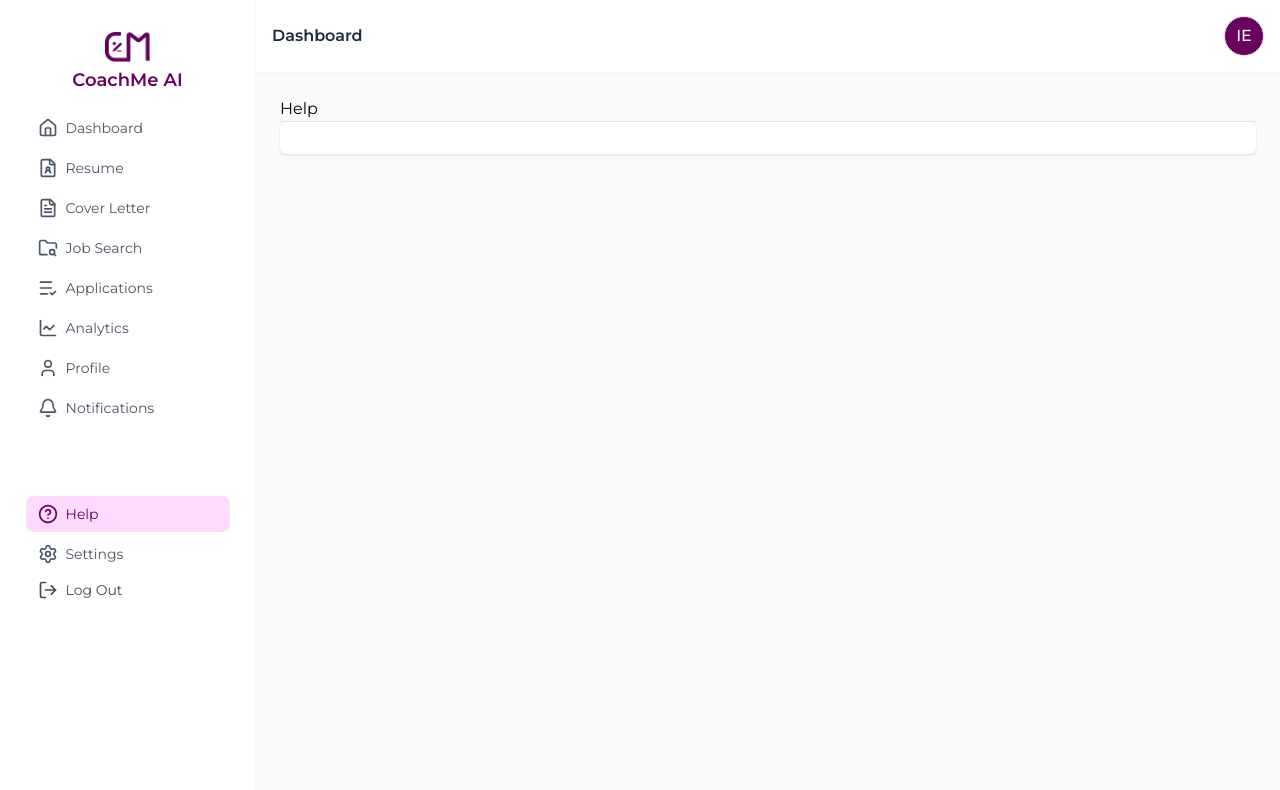
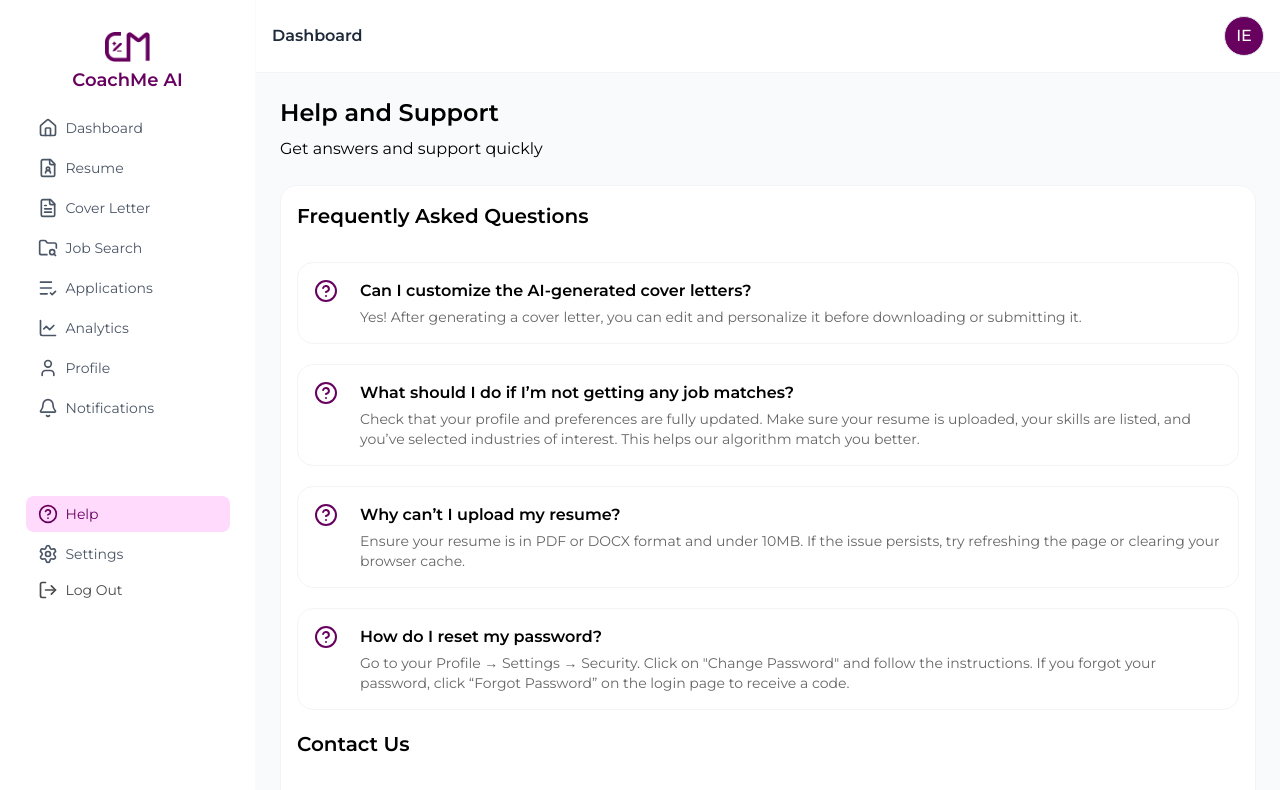
Before and after one commit to TheSkillGarage/coachme_ai, a React (Vite) app: page /user/help in a window 1280 px wide. Shown: the top 790 px of the page. Built offline with nearby package versions, Linux system fonts and the light colour scheme; sample sign-in values are in the browser's storage.

Commit message:
added help page

```diff
--- a/src/pages/help/index.tsx
+++ b/src/pages/help/index.tsx
@@ -1,16 +1,113 @@
+import { CircleQuestionMark, Mail, MessageSquare, Phone } from 'lucide-react';
+import { Card } from '../../components/ui/card';
+import HelmetLayout, { type HelmetProps } from '../../layouts/helmetlayout';
 
-import { Tabs } from '../../components/ui/tab';
-import HelmetLayout, { type HelmetProps } from '../../layouts/helmetlayout';
+interface HelpQuestions {
+  question: string;
+  answer: string;
+}
+
+interface ContactUs {
+  method: string;
+  value: string;
+  icon: React.ReactNode;
+}
+
+const help: HelpQuestions[] = [
+  {
+    question: 'Can I customize the AI-generated cover letters?',
+    answer:
+      'Yes! After generating a cover letter, you can edit and personalize it before downloading or submitting it.',
+  },
+  {
+    question: 'What should I do if I’m not getting any job matches?',
+    answer:
+      'Check that your profile and preferences are fully updated. Make sure your resume is uploaded, your skills are listed, and you’ve selected industries of interest. This helps our algorithm match you better.',
+  },
+  {
+    question: 'Why can’t I upload my resume?',
+    answer:
+      'Ensure your resume is in PDF or DOCX format and under 10MB. If the issue persists, try refreshing the page or clearing your browser cache.',
+  },
+  {
+    question: 'How do I reset my password?',
+    answer:
+      'Go to your Profile → Settings → Security. Click on "Change Password" and follow the instructions. If you forgot your password, click “Forgot Password” on the login page to receive a code.',
+  },
+];
+
+const contactUs: ContactUs[] = [
+  {
+    method: 'Live Chat',
+    value: 'Chat with us for quick support',
+    icon: <MessageSquare className="text-[#2563EB] shrink-0" />,
+  },
+  {
+    method: 'Email',
+    value: 'support@coachmeai.com',
+    icon: <Mail className="text-[#166534] shrink-0" />,
+  },
+  {
+    method: 'Call',
+    value: '+2349067678987',
+    icon: <Phone className="text-[#FF1D00] shrink-0" />,
+  },
+];
+
 export default function Main() {
   const tags: HelmetProps = {
     pageTitle: 'Help',
-        description: ""
-    }
+    description: '',
+  };
+
   return (
     <HelmetLayout {...tags}>
-            <div className=''>Help
-                <Tabs tabs={[]} />
+      <div className="">
+        <p className="mb-2 font-semibold text-2xl">Help and Support</p>
+        <p className="mb-6 font-normal text-[16px]">
+          Get answers and support quickly
+        </p>
+
+        <Card hoverable={false} shadow="none">
+          <p className="font-semibold text-lg md:text-xl mb-8">
+            Frequently Asked Questions
+          </p>
+
+          <div className="flex flex-col gap-5 mb-5">
+            {help.map((item) => (
+              <Card hoverable={false} shadow="none">
+                <div>
+                  <div className="mb-1 flex items-start gap-3 md:gap-[22px]">
+                    <CircleQuestionMark className="text-primary-500 shrink-0" />
+                    <p className="font-semibold text-[16px]">{item.question}</p>
+                  </div>
+                  <p className="text-grey-300 text-sm ml-[36px] md:ml-[46px]">
+                    {item.answer}
+                  </p>
+                </div>
+              </Card>
+            ))}
+          </div>
+
+          <p className="font-semibold text-lg md:text-xl mb-8">Contact Us</p>
+
+          <div className="flex flex-col gap-5 mb-5">
+            {contactUs.map((item) => (
+              <Card hoverable={false} shadow="none">
+                <div>
+                  <div className="mb-1 flex items-start gap-3 md:gap-[22px]">
+                    {item.icon}
+                    <p className="font-semibold text-[16px]">{item.method}</p>
+                  </div>
+                  <p className="text-grey-300 text-sm ml-[36px] md:ml-[46px]">
+                    {item.value}
+                  </p>
+                </div>
+              </Card>
+            ))}
+          </div>
+        </Card>
       </div>
     </HelmetLayout>
-    )
+  );
 }
```
Lines whose indentation alone changed are shown as unchanged.
